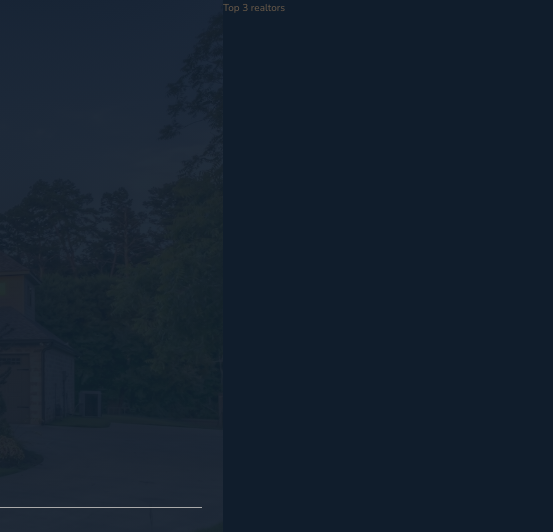
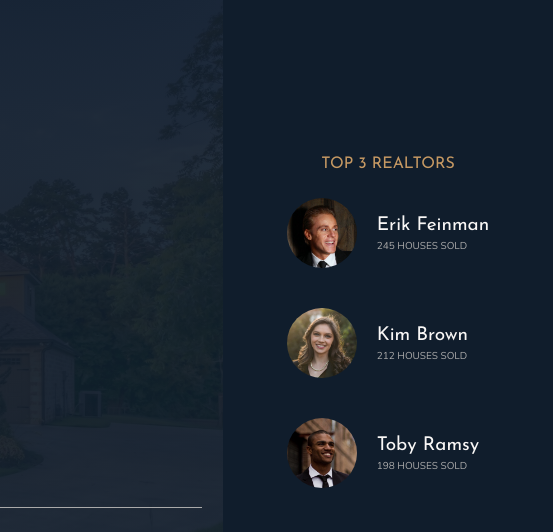
Before and after one commit to AkbarKarshiev/CSS-Practice, a website: page index.html in a window 1280 px wide. Shown: the top 532 px of the page, 727-1280 px from the left. Drawn offline with nearby package versions, Linux system fonts and the light colour scheme.

Commit message:
16 Building the Realtors Section

```diff
--- a/index.html
+++ b/index.html
@@ -31,7 +31,26 @@
         </header>
 
         <div class="realtors">
-            Top 3 realtors
+            <h3 class="heading-3">Top 3 Realtors</h3>
+            <div class="realtors__list">
+                <img src="img/realtor-1.jpeg" alt="Realtor 1" class="realtors__img">
+                <div class="realtors__details">
+                    <h4 class="heading-4 heading-4--light">Erik Feinman</h4>
+                    <p class="realtors__sold">245 houses sold</p>
+                </div>
+
+                <img src="img/realtor-2.jpeg" alt="Realtor 2" class="realtors__img">
+                <div class="realtors__details">
+                    <h4 class="heading-4 heading-4--light">Kim Brown</h4>
+                    <p class="realtors__sold">212 houses sold</p>
+                </div>
+
+                <img src="img/realtor-3.jpeg" alt="Realtor 3" class="realtors__img">
+                <div class="realtors__details">
+                    <h4 class="heading-4 heading-4--light">Toby Ramsy</h4>
+                    <p class="realtors__sold">198 houses sold</p>
+                </div>
+            </div>
         </div>
 
         <section class="features">
--- a/sass/_realtors.scss
+++ b/sass/_realtors.scss
@@ -1,4 +1,31 @@
 .realtors {
     background-color: $color-secondary;
     grid-column: col-start 7 / full-end;
+    padding: 3rem;
+
+    display: grid;
+    align-content: center;
+    justify-content: center;
+    justify-items: center;
+    grid-row-gap: 2rem;
+
+    &__list {
+        display: grid;
+        grid-template-columns: min-content max-content;
+        grid-column-gap: 2rem;
+        grid-row-gap: 5vh;
+        align-items: center;
+    }
+
+    &__img {
+        width: 7rem;
+        border-radius: 50%;
+        display: block;
+    }
+
+    &__sold {
+        text-transform: uppercase;
+        color: $color-grey-light-2;
+        margin-top: -3px;
+    }
 }
```
Also changed, not shown: css/style.css.
